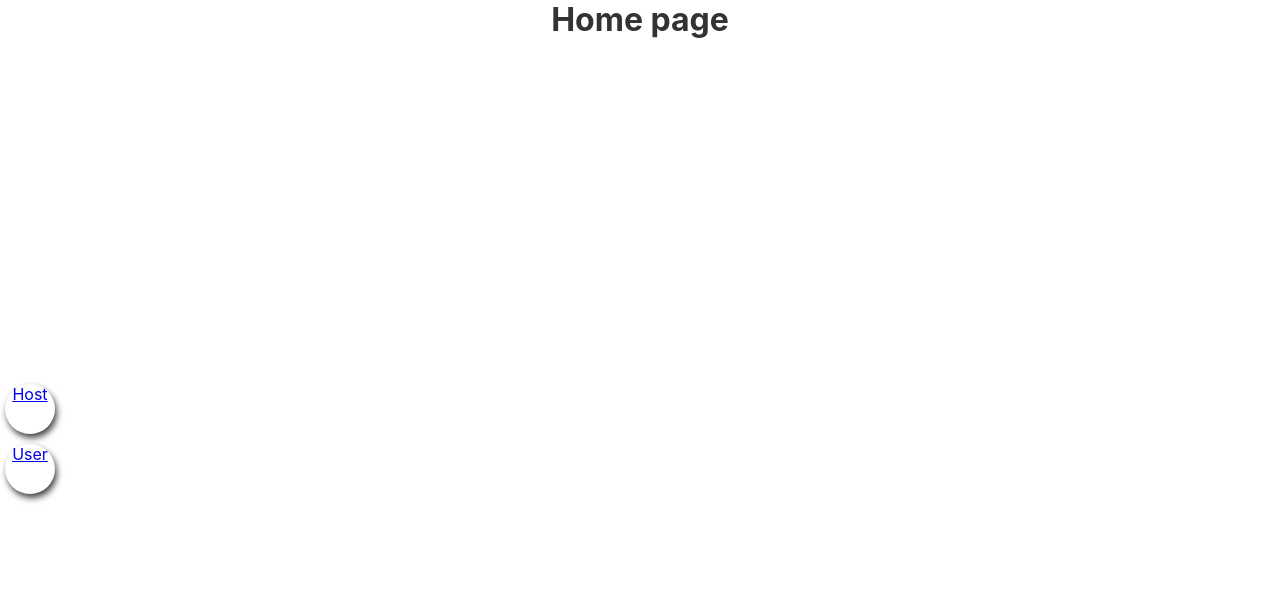
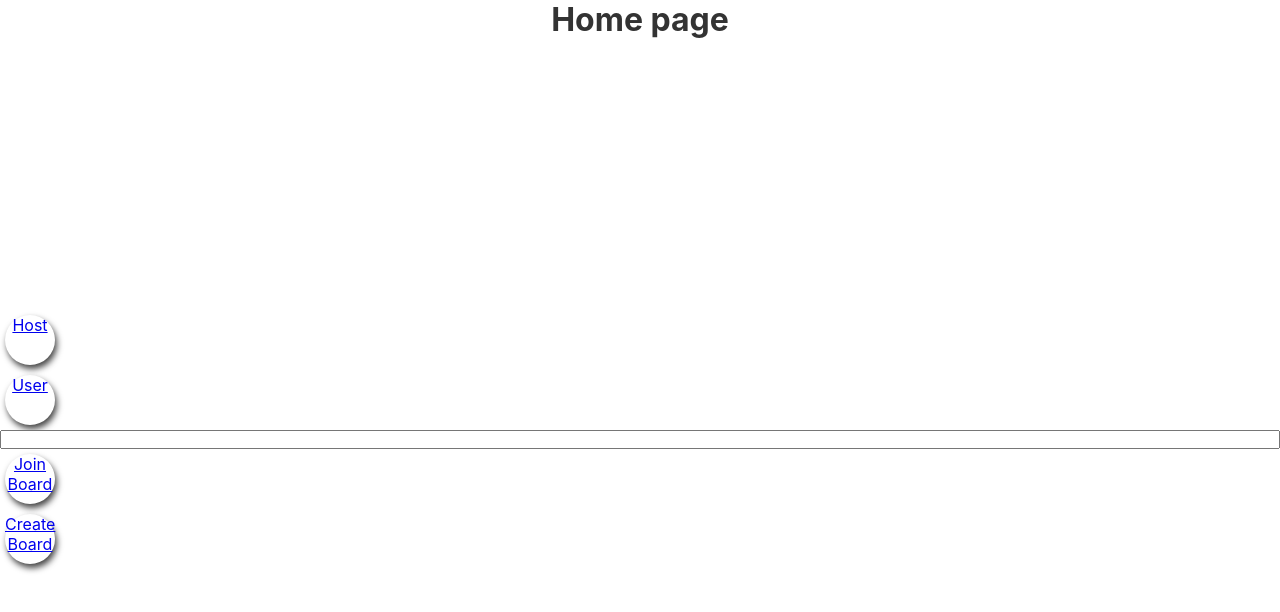
Before and after one commit to WebSamuel90/post-it, a React (Create React App) app in the folder post-it/: page / in a window 1280 px wide. Shown: the top 612 px of the page. Built offline with nearby package versions, Linux system fonts and the light colour scheme; no server answers; the database is empty.

Commit message:
Added boards. Notes connected to boards. join board

```diff
--- a/post-it/package.json
+++ b/post-it/package.json
@@ -20,6 +20,7 @@
     "react-router-dom": "^5.1.2",
     "react-scripts": "3.2.0",
     "sanitize-html": "^1.20.1",
+    "shortid": "^2.2.15",
     "styled-components": "^4.4.1"
   },
   "scripts": {
--- a/post-it/src/App.js
+++ b/post-it/src/App.js
@@ -7,6 +7,7 @@ import './App.css';
 import Home from './views';
 import Host from './views/host';
 import User from './views/user';
+import Board from './views/board';
 
 const history = createBrowserHistory()
 
@@ -19,6 +20,7 @@ const App = () => {
           <Route path="/" exact component={Home}/>
           <Route path="/host" exact component={Host}/>
           <Route path="/user" exact component={User}/>
+          <Route path="/board/:id" exact component={Board}/>
         </Switch>
         <GlobalStyle />
         </div>
--- a/post-it/src/components/AddNote.jsx
+++ b/post-it/src/components/AddNote.jsx
@@ -1,9 +1,10 @@
-import React, { useState } from 'react';
+import React, { useState, useContext } from 'react';
 import { firestore, auth } from '../firebase';
 import styled from 'styled-components';
 import ContentEditable from 'react-contenteditable';
 import sanitizeHtml from "sanitize-html";
 import Button from './Button';
+import { withRouter } from 'react-router-dom';
 
 const ButtonPosition = styled.div`
     display: flex;
@@ -27,6 +28,7 @@ const DivStyled = styled.div`
 `;
 
 const AddNote = (props) => {
+
     const [content, setContent] = useState('');
 
     const colors = {
@@ -54,8 +56,6 @@ const AddNote = (props) => {
         resize: 'none',
         outline: 'none',
     }
-
-
 
     const sanitize = () => {
 
@@ -86,8 +86,9 @@ const AddNote = (props) => {
                 email: null,
             }
         };
+        const getBoardId = props.match.params.id;
 
-        firestore.collection('notes').add(note)
+        firestore.collection('boards').doc(getBoardId).collection('/notes').add(note)
         .then(() => {
             setContent('')
         });
@@ -120,4 +121,4 @@ const AddNote = (props) => {
     );
 }
 
-export default AddNote;
+export default withRouter(AddNote);
--- /dev/null
+++ b/post-it/src/components/MemberAddNote.jsx
@@ -0,0 +1,59 @@
+import React, { useState } from 'react';
+import Modal from '../components/Modal';
+import BackButton from '../components/BackButton';
+import { Link } from 'react-router-dom';
+import styled from 'styled-components';
+
+
+const WrapperStyled = styled.div`
+    width: 100%;
+    height: 100vh;
+    display: flex;
+    flex-direction: column;
+    justify-content: flex-end;
+    align-items: center;
+    background-color: pink;
+
+
+    // @media screen and (max-width: 992px) {
+    //     width: 100%;
+    //     height: 100vh;
+    //     display: flex;
+    //     flex-direction: column;
+    //     justify-content: flex-end;
+    // }
+`;
+
+const ModalButton = styled.img`
+    height: 100px;
+    width: 100px;
+    cursor: pointer;
+`;
+
+const MemberAddNote = () => {
+    const [openButton, setOpenButton] = useState(false)
+
+    function blurBackground() {
+        document.getElementById('background').className = "blur";
+
+    }
+
+        return (
+            <>
+                <Link to='/'><BackButton img="assets/imgs/left.png"/></Link>
+                <WrapperStyled id="background">
+
+                   {openButton && <Modal openButton='false' onClose={() => setOpenButton(false)}>
+
+                    </Modal>}
+
+                    {/* <ModalButton onClick={() => setOpenButton(true)}></ModalButton>  */}
+                    <ModalButton src={openButton === false ? "assets/imgs/plus.svg" : null} name="modal" onClick={() => setOpenButton(true)}  ></ModalButton>
+                </WrapperStyled>
+
+            </>
+
+        );
+    }
+
+export default MemberAddNote;
--- a/post-it/src/components/Note.jsx
+++ b/post-it/src/components/Note.jsx
@@ -20,9 +20,8 @@ const NoteStyled = styled.div`
     }
 `;
 
-const Note = ({id, content, likes, xPos, yPos, postitColor}) => {
-
-    const noteRef = firestore.doc(`notes/${id}`);
+const Note = ({id, content, likes, xPos, yPos, postitColor, boardId}) => {
+    const noteRef = firestore.collection('boards').doc(`${boardId}`).collection('notes').doc(`${id}`)
     const remove = () => noteRef.delete();
     const like = () => noteRef.update({ likes: likes + 1 });
 
--- a/post-it/src/components/Notes.jsx
+++ b/post-it/src/components/Notes.jsx
@@ -1,14 +1,16 @@
 import React, { useContext } from 'react';
 import Note from './Note';
-import { NotesContext } from '../providers/NotesProvider';
+import { firestore } from '../firebase';
+import { useCollection } from 'react-firebase-hooks/firestore';
 
 const Notes = (props) => {
-
-    const notes = useContext(NotesContext);
+    const [value, loading, error] = useCollection(
+        firestore.collection('boards').doc(`${props.boardId}`).collection('notes')
+    );
 
     return (
         <>
-            {notes.map(note => <Note {...note} key={note.id} {...props} />)}
+            {value && (value.docs.map(note => <Note key={note.id} id={note.id} {...note.data()} boardId={props.boardId} />))}
         </>
     );
 }
--- a/post-it/src/components/SignUp.jsx
+++ b/post-it/src/components/SignUp.jsx
@@ -1,4 +1,4 @@
-import React, { Component, useState } from 'react';
+import React, { useState } from 'react';
 import { auth, createUserProfileDocument } from '../firebase';
 
 const SignUp = () => {
--- a/post-it/src/index.js
+++ b/post-it/src/index.js
@@ -4,16 +4,13 @@ import './index.css';
 import App from './App';
 import { BrowserRouter as Router } from 'react-router-dom';
 import * as serviceWorker from './serviceWorker';
-import NotesProvider from './providers/NotesProvider';
 import UserProvider from './providers/UserProvider';
 
 ReactDOM.render(
 
     <Router>
         <UserProvider>
-            <NotesProvider>
-                <App />
-            </NotesProvider>
+                    <App />
         </UserProvider>
     </Router>
 
--- a/post-it/src/providers/NotesProvider.jsx
+++ /dev/null
@@ -1,27 +0,0 @@
-import React, { createContext, useState, useEffect } from 'react';
-import { firestore } from '../firebase';
-import { collectIdsAndDocs } from '../utilities';
-
-export const NotesContext = createContext();
-
-const NotesProvider = ({children}) => {
-    const [notes, setNotes] = useState([]);
-
-    useEffect(() => {
-        const unsubscribe = firestore
-            .collection('notes')
-            .onSnapshot((snapshot) => {
-                const newNotes = snapshot.docs.map(collectIdsAndDocs);
-
-                setNotes(newNotes)
-            })
-
-        return () => unsubscribe();
-    }, [])
-
-    return (
-        <NotesContext.Provider value={notes}>{children}</NotesContext.Provider>
-    )
-}
-
-export default NotesProvider;
--- /dev/null
+++ b/post-it/src/views/board.js
@@ -0,0 +1,33 @@
+import React, { useContext } from 'react';
+import Navbar from '../components/Navbar';
+import MemberAddNote from '../components/MemberAddNote';
+import Notes from '../components/Notes';
+import { firestore } from 'firebase';
+import { withRouter } from 'react-router-dom';
+import { useDocument } from 'react-firebase-hooks/firestore';
+
+const Board = (props) => {
+
+    const getBoardId = props.match.params.id;
+
+    const [value, loading, error] = useDocument(
+        firestore().doc(`boards/${getBoardId}`)
+    );
+
+
+    const currentBoardId = value && value.id;
+    const currentBoardName = value && value.data().boardName;
+
+    return (
+        <>
+            <h2>{currentBoardName}</h2>
+            <h2>{currentBoardId}</h2>
+            {/* {host === true ? <Navbar /> : <MemberAddNote />} */}
+            <Navbar />
+            {/* <MemberAddNote /> */}
+            <Notes boardId={currentBoardId} />
+        </>
+    )
+}
+
+export default withRouter(Board);
--- a/post-it/src/views/index.js
+++ b/post-it/src/views/index.js
@@ -1,7 +1,11 @@
-import React from 'react';
+import React, {useState} from 'react';
 import { Link } from 'react-router-dom';
+import { firestore } from '../firebase';
 import Button from '../components/Button';
 import styled from 'styled-components';
+import shortid from 'shortid';
+import { collectIdsAndDocs } from '../utilities';
+import { useCollection } from 'react-firebase-hooks/firestore';
 
 const WrapperStyled = styled.div`
     height: 100vh;
@@ -11,14 +15,50 @@ const WrapperStyled = styled.div`
     justify-content: center;
 `;
 
+const Home = () => {
 
-const Home = () => {
+    const pageId = shortid.generate();
+    const [insertId, setInsertId] = useState();
+    const [joinBoard, setJoinBoard] = useState('');
+
+    const [value, loading, error] = useCollection(
+        firestore.collection('boards')
+    );
+
+    const boardRef = value && (value.docs.map(doc => doc.id))
+
+    const handleChange = (e) => {
+        e.preventDefault();
+        setInsertId(e.target.value)
+    }
+
+    const handleCreate = () => {
+
+        const board = {
+            boardName: 'undefined',
+            boardId: pageId,
+        }
+
+        firestore.collection('boards').doc(pageId).set(board)
+    }
+
+    const handleJoin = () => {
+        const exists = boardRef.indexOf(insertId);
+
+        if (exists > -1) {
+            setJoinBoard(insertId)
+        }
+    }
+
     return (
             <>
                 <h1>Home page</h1>
                 <WrapperStyled>
                     <Link to="/Host"><Button name="Host" /></Link>
                     <Link to="/User"><Button name="User" /></Link>
+                    <input type="text" onChange={handleChange} ></input>
+                    <Link to={joinBoard !== '' ? `board/${joinBoard}` : '/'} ><Button onClick={handleJoin} name="Join Board" /></Link>
+                    <Link to={`/board/${pageId}`} ><Button onClick={handleCreate} name="Create Board" /></Link>
                 </WrapperStyled>
             </>
 
```
Also changed, not shown: 1 other file (tests, documents, lock files or other folders).
